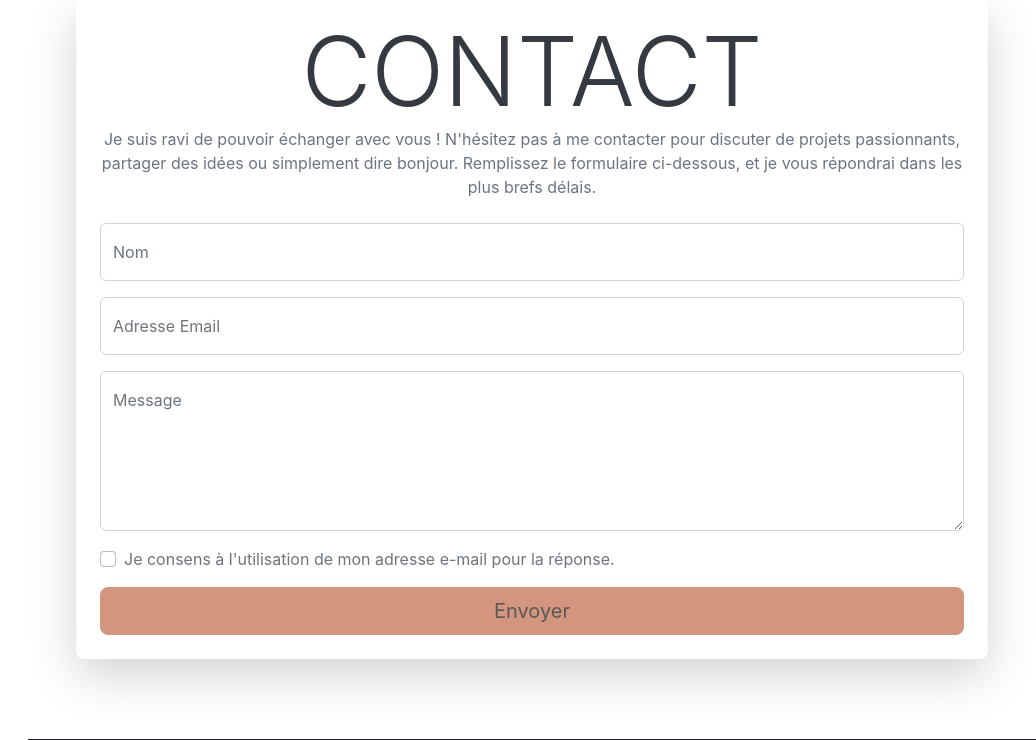
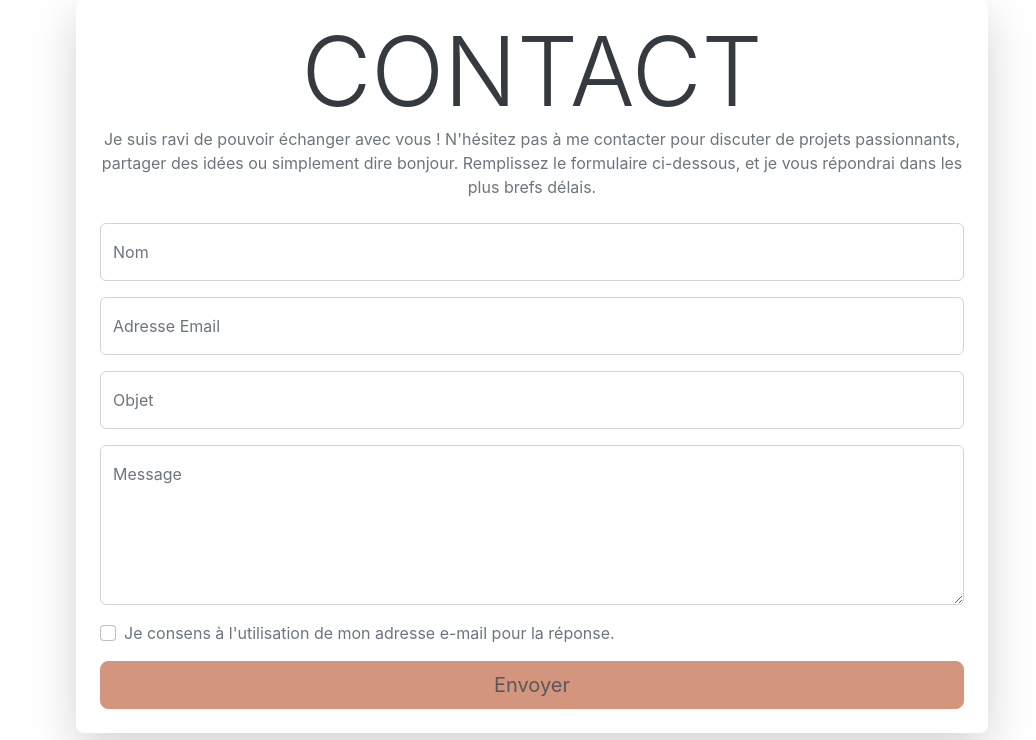
Before and after one commit to christian-aucane/portfolio-django, a Django app: template src/common/templates/common/index.html in a window 1280 px wide. Shown: the part 5688-6428 px from the top of the page, without its empty margins (244-1280 px from the left). Run offline with Django 3.2, Linux system fonts and the light colour scheme; the template is opened without the code that fills it, so the values that code supplies are empty; some libraries are stand-ins or nearby versions; some web fonts are replaced.

Commit message:
Add 'subject' field in contact form and fix bugs

```diff
--- a/src/common/static/common/js/form.js
+++ b/src/common/static/common/js/form.js
@@ -19,12 +19,13 @@ class ContactForm {
     checkFormValidity() {
         const name = document.getElementById('name').value.trim();
         const email = document.getElementById('emailAddress').value.trim();
+        const subject = document.getElementById('subject').value.trim();
         const message = document.getElementById('message').value.trim();
         const consent = document.getElementById('consentCheckbox').checked;
         const submitButton = document.getElementById('submitButton');
 
         // Activates the submit button if all fields are valid, otherwise deactivates it.
-        if (name !== '' && this.isValidEmail(email) && message !== '' && consent) {
+        if (name !== '' && this.isValidEmail(email) && subject !== '' && message !== '' && consent) {
             submitButton.removeAttribute('disabled');
         } else {
             submitButton.setAttribute('disabled', 'disabled');
@@ -125,24 +126,28 @@ class ContactForm {
     // Function to set up event listeners
     setUpEventListeners() {
         // Add event listener for form submission
-        document.getElementById('contactForm').addEventListener('submit', function (event) {
+        document.getElementById('contactForm').addEventListener('submit', (event) => {
             event.preventDefault();
             this.submitForm();
         });
 
         // Add event listeners for each field
-        document.getElementById('name').addEventListener('blur', function () {
+        document.getElementById('name').addEventListener('blur', () => {
             this.validateField('name');
         });
-        document.getElementById('emailAddress').addEventListener('blur', function () {
+        document.getElementById('emailAddress').addEventListener('blur', () => {
             this.validateField('emailAddress');
         });
-        document.getElementById('message').addEventListener('blur', function () {
+        document.getElementById('subject').addEventListener('blur', () => {
+            this.validateField('subject');
+        });
+        document.getElementById('message').addEventListener('blur', () => {
             this.validateField('message');
         });
 
         // Add event listener for the consent checkbox
-        document.getElementById('consentCheckbox').addEventListener('change', this.validateConsentCheckbox);
+        document.getElementById('consentCheckbox').addEventListener('change', () => {
+            this.validateConsentCheckbox();
+        });
     };
-
 }
--- a/src/common/templates/common/partials/contact_form.html
+++ b/src/common/templates/common/partials/contact_form.html
@@ -27,7 +27,12 @@
                 <span id="emailAddressError" class="text-danger"></span>
             </div>
 
-            <!-- TODO : ajouter un input pour le sujet -->
+            <!-- Subject Input -->
+            <div class="form-floating mb-3">
+                <input class="form-control" id="subject" type="text" name="subject" placeholder="Subject" required/>
+                <label for="emailAddress">Objet</label>
+                <span id="subjectError" class="text-danger"></span>
+            </div>
 
             <!-- Message Input -->
             <div class="form-floating mb-3">
--- a/src/common/templates/common/partials/scripts.html
+++ b/src/common/templates/common/partials/scripts.html
@@ -9,6 +9,6 @@
 <script>
     document.addEventListener('DOMContentLoaded', function () {
         // TODO : mettre l'URL de la vue de contact a la place
-        const contactForm = new contactForm('https://formspree.io/f/myyrkgvd');
+        const contactForm = new ContactForm('https://formspree.io/f/myyrkgvd');
     });
 </script>
```
